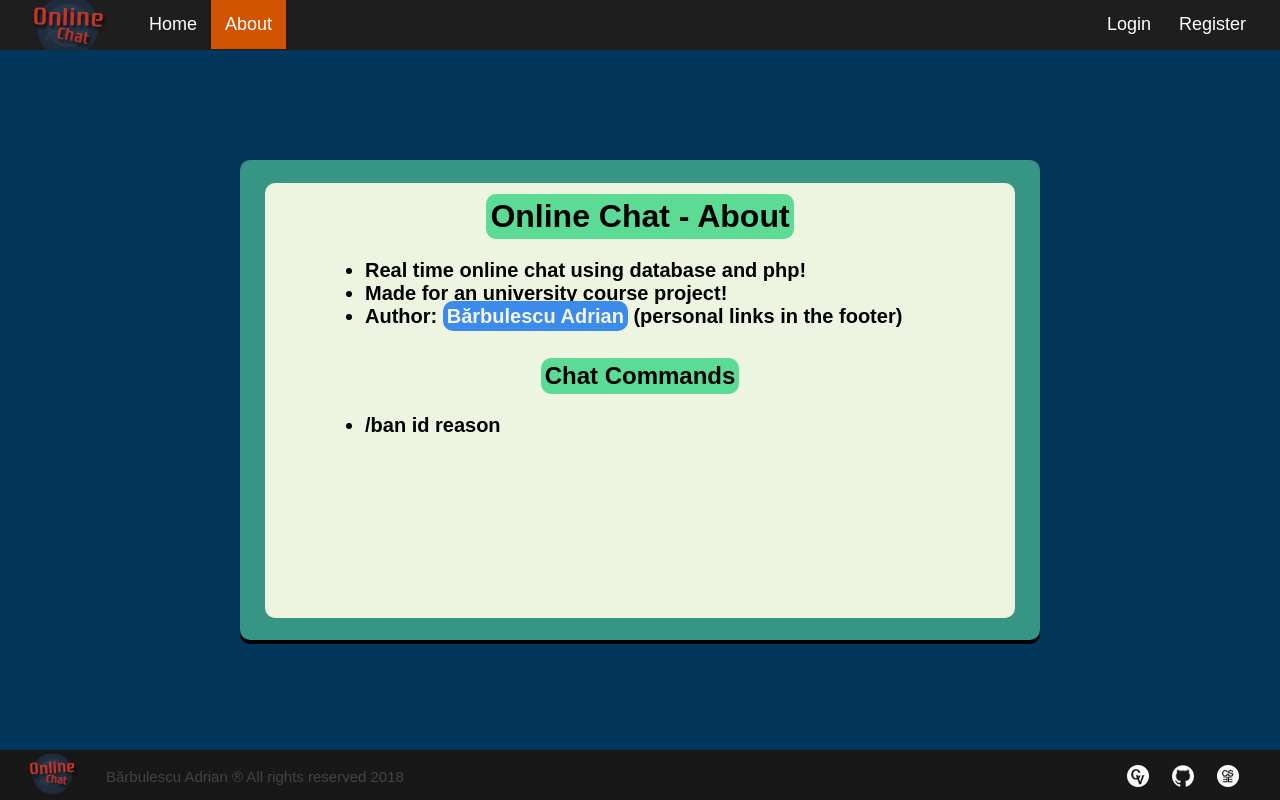
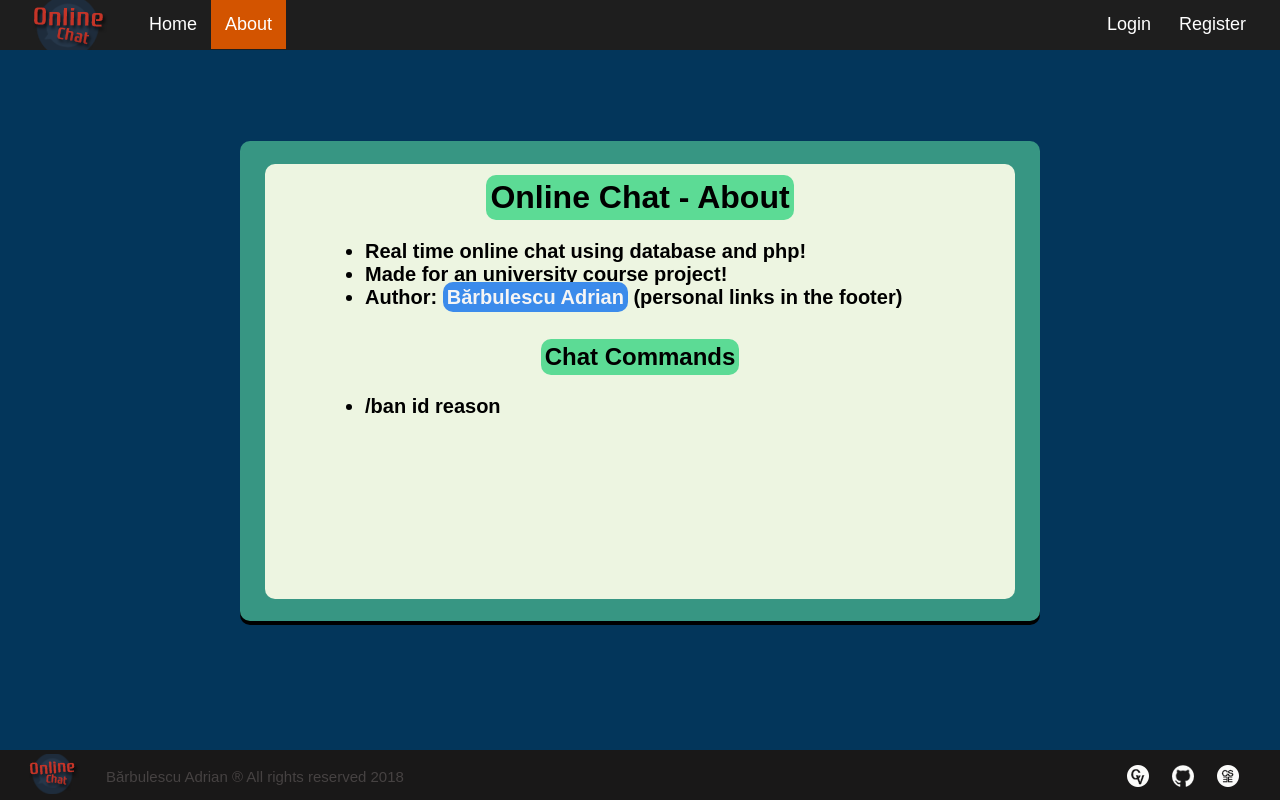
Before and after one commit to ST4NSB/chat-online, a PHP site: page /about.html in a window 1280 px wide. Run offline with PHP 8.4, Linux system fonts and the light colour scheme.

Commit message:
minor update

```diff
--- a/assets/css/aboutstyle.css
+++ b/assets/css/aboutstyle.css
@@ -1,14 +1,12 @@
 .about__main {
-  padding: 20px;
-  min-height: 100%;
-  margin: 0 auto -50px;
+  padding: 1px;
+  margin: 0;
 }
 
 .about__border {
   background-color: #379683;
 	box-shadow: 0 4px black;
   width: 800px;
-  min-width: 390px;
   height: 480px;
   padding-top: 23px;
   margin: 140px auto;
@@ -19,7 +17,6 @@
   background-color: #edf5e1;
   color: black;
   width: 750px;
-  min-width: 390px;
   padding-top: 1px;
   height: 435px;
   margin: 0 auto;
```
